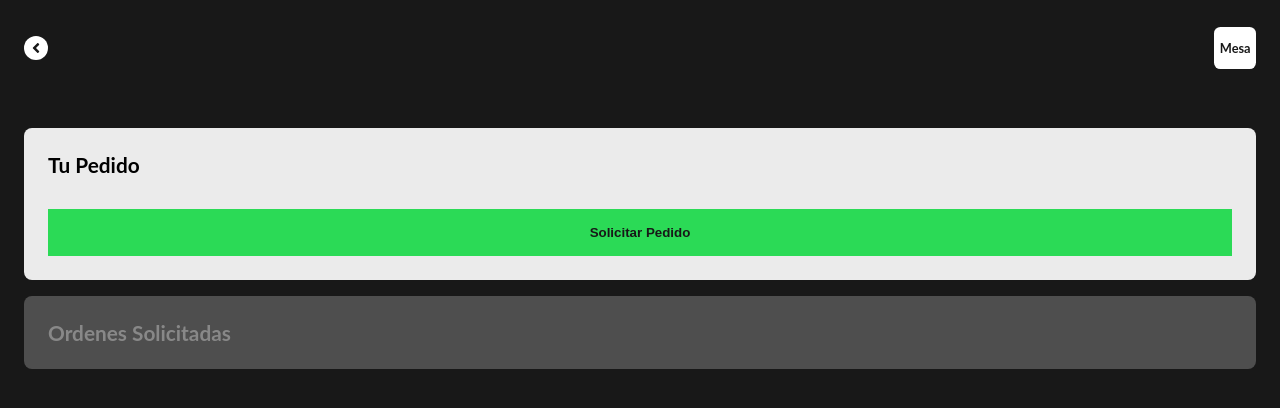
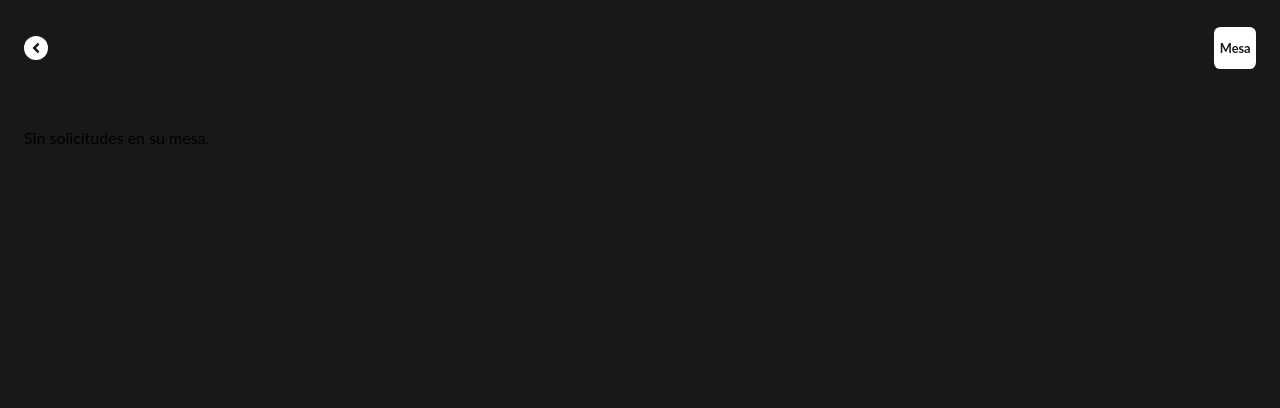
Before and after one commit to aleWidom/my-order-web, a Next.js app: page /order/1 in a window 1280 px wide. Shown: the top 408 px of the page. Built offline with nearby package versions, Linux system fonts and the light colour scheme.

Commit message:
modal plate

```diff
--- a/src/app/layout.tsx
+++ b/src/app/layout.tsx
@@ -1,5 +1,4 @@
-import { /* AdminProvider,*/ OrderProvider, SearchProvider, TableProvider } from '@/context'
-/* import { FooterView as Footer, MainHome, Navbar } from '@/sections' */
+import {OrderProvider, SearchProvider, TableProvider } from '@/context'
 import '@/styles/globals.scss'
 
 
@@ -15,7 +14,6 @@ export default function RootLayout({
 }) {
   return (
     <html lang="en">
-{/*       <AdminProvider> */}
         <TableProvider>
           <OrderProvider>
             <SearchProvider>
@@ -25,7 +23,6 @@ export default function RootLayout({
             </SearchProvider>
           </OrderProvider>
         </TableProvider>
-    {/*   </AdminProvider> */}
     </html>
   )
 }
--- a/src/app/order/[id]/page.tsx
+++ b/src/app/order/[id]/page.tsx
@@ -1,16 +1,41 @@
 
+"use client"
+import { useContext } from "react";
+import { OrderContext } from "@/context";
 import { OrdersPlatesConfirmed } from "@/components/molecules/cards/OrdersPlatesConfirmed";
 import { OrdersPlatesUnConfirmed } from "@/components/molecules/cards/OrdersPlatesUnconfirmed";
+import { ModalPlate } from "@/components/molecules";
 import { Navbar } from "@/sections";
 import styles from './OrderPage.module.scss'
 
 export default function OrderPage({ params }: any) {
+
+  const { modalPlate, cartTemporary, cartDefinitive } = useContext(OrderContext)
+
   return (
     <>
       <Navbar />
       <div className={styles.mainContainerOrder}>
-        <OrdersPlatesUnConfirmed />
-        <OrdersPlatesConfirmed />
-      </div></>
+        {cartTemporary?.length ?
+          <>
+            <OrdersPlatesUnConfirmed />
+
+          </> : ''}
+        {cartDefinitive?.length ?
+          <OrdersPlatesConfirmed />
+          : ''}
+        {cartTemporary?.length === 0 && cartDefinitive?.length === 0 &&
+          <div className={styles.withoutRequestContainer}>
+            <p className={styles.emptyCart}>Sin solicitudes en su mesa.</p>
+          </div>
+        }
+      </div>
+      {modalPlate.stateModal && modalPlate.modalType === 'main' && modalPlate.modalEditOrDeleteOrConfirm === 'edit' && (
+        <ModalPlate buttonName='Editar' />
+      )}
+      {modalPlate.stateModal && modalPlate.modalType === 'main' && modalPlate.modalEditOrDeleteOrConfirm === 'delete' && (
+        <ModalPlate buttonName='Eliminar' />
+      )}
+    </>
   )
 }
--- a/src/components/atoms/icons/Requireds/index.tsx
+++ b/src/components/atoms/icons/Requireds/index.tsx
@@ -2,8 +2,6 @@
 import { useContext } from "react";
 import { OrderContext, TableContext } from "@/context";
 import { RequiredsView } from "./RequiredsView";
-import { useSearchParams } from "next/navigation";
-
 
 export const Requireds = () => {
 
--- a/src/components/molecules/cards/MainPlate/index.tsx
+++ b/src/components/molecules/cards/MainPlate/index.tsx
@@ -11,7 +11,6 @@ interface Props {
 	description: string,
 	id: string
 }
-
 
 export const MainPlate = ({ header, price, source, description, id }: Props) => {
 
--- a/src/components/molecules/cards/ModalPlateRequired/ModalPlateRequiredView.tsx
+++ b/src/components/molecules/cards/ModalPlateRequired/ModalPlateRequiredView.tsx
@@ -1,17 +1,24 @@
+import { FaBell, FaRegCheckCircle } from 'react-icons/fa';
 import styles from './ModalPlateRequired.module.scss'
 
-export const ModalPlateRequiredView = () => {
+interface Props {
+	header: string,
+	title: string,
+	quantity: number
+}
+
+export const ModalPlateRequiredView = ({header, title, quantity}: Props) => {
 	return (
 		<div className={styles.containerModalPlate}>
 			<div className={styles.modalPlate}>
-				{/* 	<div className={styles.containerAdd}>
-			<small>Solicitud Agregada</small>
-			<FaRegCheckCircle className={styles.check} />
-		</div>
-		<h2 className={styles.title}>{modalPlate.title}</h2>
-		<p className={styles.quantity}>Cantidad: {`${modalPlate.quantity} u.`}</p>
-		<small className={styles.edit}>Para editar la orden puede ir a sección mis solicitudes</small>
-		<FaBell className={styles.edit} style={{ marginLeft: '0.4rem' }} /> */}
+				<div className={styles.containerAdd}>
+					<small>{header}</small>
+					<FaRegCheckCircle className={styles.check} />
+				</div>
+				<h2 className={styles.title}>{title}</h2>
+				<p className={styles.quantity}>Cantidad: {`${quantity} u.`}</p>
+				<small className={styles.edit}>Para editar la orden puede ir a sección mis solicitudes</small>
+				<FaBell className={styles.edit} style={{ marginLeft: '0.4rem' }} />
 			</div>
 		</div>
 	);
--- a/src/components/molecules/cards/ModalPlateRequired/index.tsx
+++ b/src/components/molecules/cards/ModalPlateRequired/index.tsx
@@ -2,15 +2,13 @@
 import { useContext, useEffect } from 'react';
 import { OrderContext } from '../../../../context';
 import { ModalPlateRequiredView } from './ModalPlateRequiredView';
+import { useSearchParams } from 'next/navigation';
 
 export const ModalPlateRequired = () => {
 
 	const { modalPlate, setModalPlate } = useContext(OrderContext);
 
-	/* const { pathname } = useLocation();
-
-	const page = pathname.slice(-5); */
-
+	const params = useSearchParams();
 
 	useEffect(() => {
 		setTimeout(() => {
@@ -28,23 +26,16 @@ export const ModalPlateRequired = () => {
 		// eslint-disable-next-line react-hooks/exhaustive-deps
 	}, [modalPlate]);
 
-	return(
-		<ModalPlateRequiredView/>
+	return (
+		<>
+			{params.get('table') !== undefined &&
+				<ModalPlateRequiredView header={"Solicitud Agregada"} title={modalPlate.title} quantity={modalPlate.quantity} />
+			}
+		</>
 	)
 };
 
-/* {page === '/' && (
-	<>
-		<div className={styles.containerAdd}>
-			<small>Solicitud Agregada</small>
-			<FaRegCheckCircle className={styles.check} />
-		</div>
-		<h2 className={styles.title}>{modalPlate.title}</h2>
-		<p className={styles.quantity}>Cantidad: {`${modalPlate.quantity} u.`}</p>
-		<small className={styles.edit}>Para editar la orden puede ir a sección mis solicitudes</small>
-		<FaBell className={styles.edit} style={{ marginLeft: '0.4rem' }} />
-	</>
-)}
+/*
 {page !== '/' && modalPlate.modalType === 'required' && modalPlate.modalEditOrDeleteOrConfirm === 'edit' && (
 	<>
 		<div className={styles.containerAdd}>
--- a/src/components/molecules/cards/OrderPlateUnConfirmed/OrderPlateUnConfirmedView.tsx
+++ b/src/components/molecules/cards/OrderPlateUnConfirmed/OrderPlateUnConfirmedView.tsx
@@ -4,11 +4,13 @@ import styles from './OrderPlateUnConfirmed.module.scss'
 
 interface Props {
   cartProduct: PlateSelected;
+  key: number;
   handleEdit: any;
   handleDelete: any
 }
 
-export const OrderPlateUnConfirmedView = ({ cartProduct, handleEdit, handleDelete }: Props) => {
+export const OrderPlateUnConfirmedView = ({ cartProduct, handleEdit, handleDelete, key }: Props) => {
+  console.log(key)
   return (
     <>
       <div className={styles.containerCardOrder}>
@@ -18,8 +20,8 @@ export const OrderPlateUnConfirmedView = ({ cartProduct, handleEdit, handleDelet
           <small className={styles.quantity} >Cantidad: {cartProduct?.quantity} u.</small>
         </div>
         <div className={styles.editDelete}>
-          <FaEdit onClick={handleEdit(cartProduct, cartProduct.ItemID)} className={styles.edit} />
-          <FaTrashAlt onClick={handleDelete(cartProduct, cartProduct.ItemID)} className={styles.delete} />
+          <FaEdit onClick={handleEdit(cartProduct, key)} className={styles.edit} />
+          <FaTrashAlt onClick={handleDelete(cartProduct, key)} className={styles.delete} />
         </div>
       </div>
     </>
--- a/src/components/molecules/cards/OrderPlateUnConfirmed/index.tsx
+++ b/src/components/molecules/cards/OrderPlateUnConfirmed/index.tsx
@@ -4,20 +4,16 @@ import { OrderContext } from '@/context';
 import { OrderPlateUnConfirmedView } from './OrderPlateUnConfirmedView';
 import { PlateSelected } from '@/interfaces'
 
-
-
 interface Props {
   cartProduct: PlateSelected;
+  key: number
 }
 
-export const OrderPlateUnConfirmed= ({ cartProduct }: Props) => {
-
+export const OrderPlateUnConfirmed= ({ cartProduct, key }: Props) => {
 
     const {modalPlate, setModalPlate} = useContext(OrderContext);
 
-
-	const handleEdit = (cartProduct: PlateSelected, i: number) => () => {
-
+    const handleEdit = (cartProduct: PlateSelected, i: number) => () => {
 		setModalPlate({
 			...modalPlate,
 			stateModal: true,
@@ -28,8 +24,8 @@ export const OrderPlateUnConfirmed= ({ cartProduct }: Props) => {
 			modalEditOrDeleteOrConfirm: 'edit',
 			index: i
 		});
+
 	};
-
 
 	const handleDelete = (cartProduct: PlateSelected, i: number) => () => {
 		setModalPlate({
@@ -46,7 +42,7 @@ export const OrderPlateUnConfirmed= ({ cartProduct }: Props) => {
 
   return (
     <>
-      <OrderPlateUnConfirmedView cartProduct={cartProduct} handleEdit={handleEdit} handleDelete={handleDelete}/>
+      <OrderPlateUnConfirmedView cartProduct={cartProduct} handleEdit={handleEdit} handleDelete={handleDelete} key={key}/>
     </>
   )
 }
--- a/src/components/molecules/cards/OrdersPlatesUnconfirmed/OrdersPlatesUnConfirmedView.tsx
+++ b/src/components/molecules/cards/OrdersPlatesUnconfirmed/OrdersPlatesUnConfirmedView.tsx
@@ -14,7 +14,7 @@ export const OrdersPlatesUnConfirmedView = ({cartTemporary, handleConfirmRequest
 		<div className={styles.container}>
 			<h3 className={styles.titleOrderUnconfirmed}>Tu Pedido</h3>
 			{cartTemporary.map((cartProduct, i) => (
-				<OrderPlateUnConfirmed key={cartProduct.ItemID} cartProduct={cartProduct}/>
+				<OrderPlateUnConfirmed key={i} cartProduct={cartProduct}/>
 			))}
 			<button className={styles.confirm} onClick={handleConfirmRequest}>Solicitar Pedido</button>
 		</div>
--- a/src/components/molecules/cards/OrdersPlatesUnconfirmed/index.tsx
+++ b/src/components/molecules/cards/OrdersPlatesUnconfirmed/index.tsx
@@ -12,8 +12,6 @@ export const OrdersPlatesUnConfirmed = () => {
 	const {cartTemporary, modalPlate, setModalPlate, setCartDefinitive, setCartTemporary, cartDefinitive} = useContext(OrderContext);
 
 	const {idPeopleInTable} = useContext(TableContext)
-
-	console.log(idPeopleInTable)
 
 	const handleConfirmRequest = () => {
 
```
Also changed, not shown: src/components/atoms/icons/IconButton/index.tsx (+5 -24 lines).
